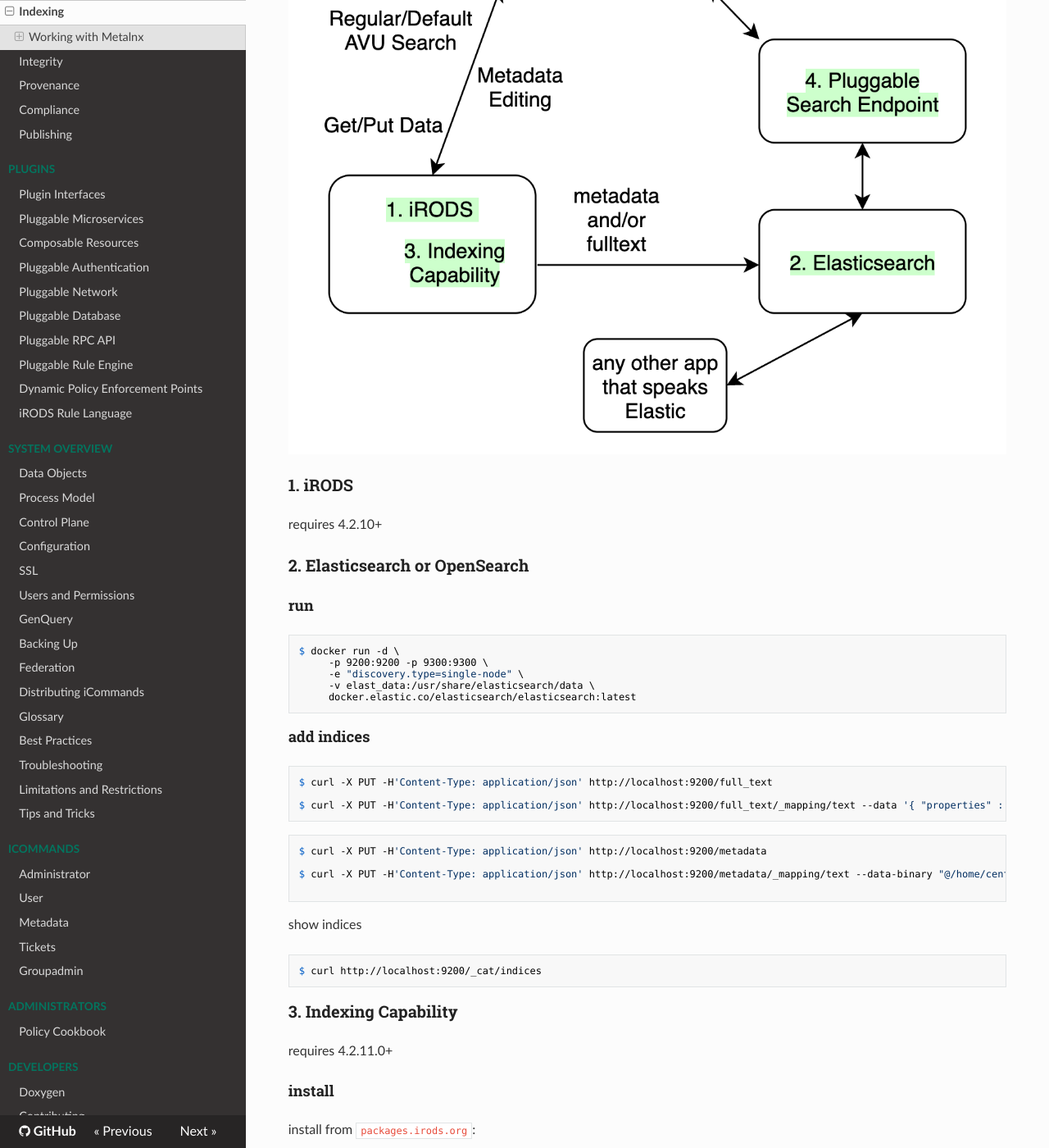
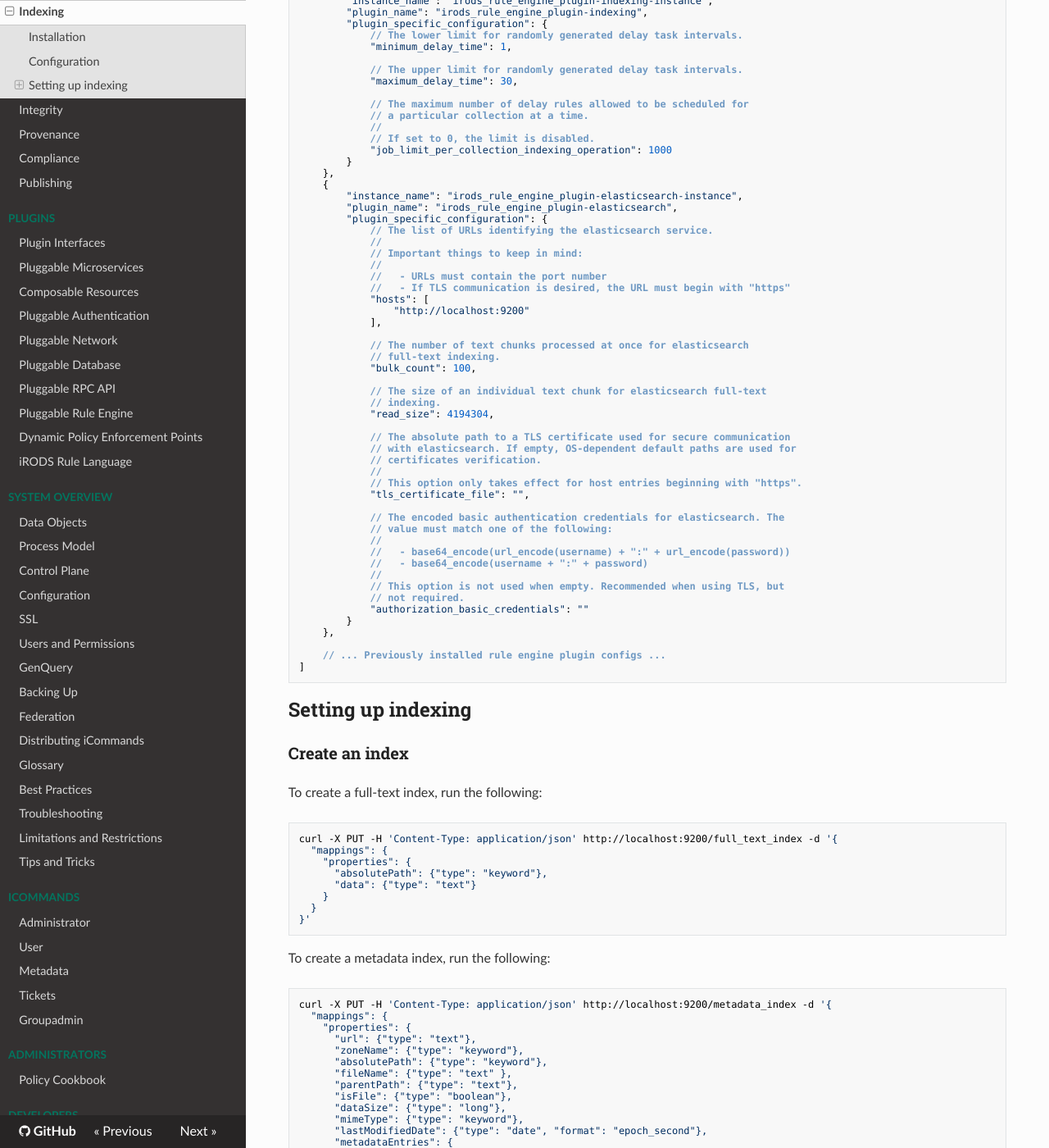
Before and after one commit to irods/irods_docs, an MkDocs documentation site: the page built from docs/capabilities/indexing.md, in a window 1280 px wide and 1400 px high, scrolled down 810 px. Shown: the whole window at 82% size. Built offline with MkDocs 1.6.1, drawn with Linux system fonts in a browser that asks for light colours; nearby versions of some CDN libraries; some of the changed text lies outside the part shown.

Commit message:
[irods/irods#8752] Indexing: Rewrite documentation
This commit rewrites the Indexing Capability documentation to align
with relatively recent updates as well as existing training.

````diff
--- a/docs/capabilities/indexing.md
+++ b/docs/capabilities/indexing.md
@@ -6,258 +6,152 @@
 
 When a collection is annotated for indexing, all its subcollections and data objects are queued for indexing.  If a new data object is added, or a data object is modified, it will be queued for indexing.
 
-## Working with Metalnx
+## Installation
 
-The Metalnx web application provides a browse and search interface into iRODS.  By default, its searches query the iRODS Catalog directly.  But, with an additional search endpoint, it can get its results from Elasticsearch or OpenSearch instead.
+Install the following plugins for the Indexing Capability:
 
-- [1. iRODS](#irods)
-- [2. Elasticsearch or OpenSearch](#elasticsearch-or-opensearch)
-- [3. Indexing Capability](#indexing-capability)
-- [4. Pluggable Search Endpoint](#pluggable-search-endpoint)
-- [5. Metalnx](#metalnx)
+- irods-rule-engine-plugin-indexing
+- irods-rule-engine-plugin-elasticsearch
 
-![Indexing with Metalnx](../images/indexing.png)
+The Elasticsearch plugin is only required if you are using Elasticsearch. Other plugins can be installed as new technologies are implemented.
 
-### 1. iRODS
+Packages can also be built from source: [https://github.com/irods/irods_capability_indexing](https://github.com/irods/irods_capability_indexing)
 
-requires 4.2.10+
+## Configuration
 
-### 2. Elasticsearch or OpenSearch
+Here's an example configuration to enable the Indexing and Elasticsearch plugins. Comments shown are for purposes of explanation and should not be included in an actual configuration. Values shown are the default values.
+```javascript
+"rule_engines": [
+    {
+        "instance_name": "irods_rule_engine_plugin-indexing-instance",
+        "plugin_name": "irods_rule_engine_plugin-indexing",
+        "plugin_specific_configuration": {
+            // The lower limit for randomly generated delay task intervals.
+            "minimum_delay_time": 1,
 
-#### run
+            // The upper limit for randomly generated delay task intervals.
+            "maximum_delay_time": 30,
 
-```
-$ docker run -d \
-     -p 9200:9200 -p 9300:9300 \
-     -e "discovery.type=single-node" \
-     -v elast_data:/usr/share/elasticsearch/data \
-     docker.elastic.co/elasticsearch/elasticsearch:latest
+            // The maximum number of delay rules allowed to be scheduled for
+            // a particular collection at a time.
+            //
+            // If set to 0, the limit is disabled.
+            "job_limit_per_collection_indexing_operation": 1000
+        }
+    },
+    {
+        "instance_name": "irods_rule_engine_plugin-elasticsearch-instance",
+        "plugin_name": "irods_rule_engine_plugin-elasticsearch",
+        "plugin_specific_configuration": {
+            // The list of URLs identifying the elasticsearch service.
+            //
+            // Important things to keep in mind:
+            //
+            //   - URLs must contain the port number
+            //   - If TLS communication is desired, the URL must begin with "https"
+            "hosts": [
+                "http://localhost:9200"
+            ],
+
+            // The number of text chunks processed at once for elasticsearch
+            // full-text indexing.
+            "bulk_count": 100,
+
+            // The size of an individual text chunk for elasticsearch full-text
+            // indexing.
+            "read_size": 4194304,
+
+            // The absolute path to a TLS certificate used for secure communication
+            // with elasticsearch. If empty, OS-dependent default paths are used for
+            // certificates verification.
+            //
+            // This option only takes effect for host entries beginning with "https".
+            "tls_certificate_file": "",
+
+            // The encoded basic authentication credentials for elasticsearch. The
+            // value must match one of the following:
+            //
+            //   - base64_encode(url_encode(username) + ":" + url_encode(password))
+            //   - base64_encode(username + ":" + password)
+            //
+            // This option is not used when empty. Recommended when using TLS, but
+            // not required.
+            "authorization_basic_credentials": ""
+        }
+    },
+
+    // ... Previously installed rule engine plugin configs ...
+]
 ```
 
-#### add indices
+## Setting up indexing
 
-```
-$ curl -X PUT -H'Content-Type: application/json' http://localhost:9200/full_text
+### Create an index
 
-$ curl -X PUT -H'Content-Type: application/json' http://localhost:9200/full_text/_mapping/text --data '{ "properties" : { "absolutePath" : { "type" : "keyword" }, "data" : { "type" : "text" } } }'
+To create a full-text index, run the following:
+```bash
+curl -X PUT -H 'Content-Type: application/json' http://localhost:9200/full_text_index -d '{
+  "mappings": {
+    "properties": {
+      "absolutePath": {"type": "keyword"},
+      "data": {"type": "text"}
+    }
+  }
+}'
 ```
 
+To create a metadata index, run the following:
+```bash
+curl -X PUT -H 'Content-Type: application/json' http://localhost:9200/metadata_index -d '{
+  "mappings": {
+    "properties": {
+      "url": {"type": "text"},
+      "zoneName": {"type": "keyword"},
+      "absolutePath": {"type": "keyword"},
+      "fileName": {"type": "text" },
+      "parentPath": {"type": "text"},
+      "isFile": {"type": "boolean"},
+      "dataSize": {"type": "long"},
+      "mimeType": {"type": "keyword"},
+      "lastModifiedDate": {"type": "date", "format": "epoch_second"},
+      "metadataEntries": {
+        "type": "nested",
+        "properties": {
+          "attribute": {"type": "keyword"},
+          "value": {"type": "text"},
+          "unit": {"type": "keyword"}
+        }
+      }
+    }
+  }
+}'
 ```
-$ curl -X PUT -H'Content-Type: application/json' http://localhost:9200/metadata
+Properties shown above represent all the currently supported metadata, but can be excluded as desired.
 
-$ curl -X PUT -H'Content-Type: application/json' http://localhost:9200/metadata/_mapping/text --data-binary "@/home/centos/repos/irods_capability_indexing/es_mapping.json"
+### Tag a collection for indexing
 
+Indexing operates on specific AVUs annotated to iRODS collections. Indexing metadata takes the following form:
+
+- A: `irods::indexing::index`
+- V: `<index_name>::<index_type>`
+- U: `<technology`
+
+In order to indicate a collection `full_text_collection` for a `full_text` index with Elasticsearch, you can annotate metadata to it like this:
+```bash
+imeta set -C full_text_collection irods::indexing::index full_text_index::full_text elasticsearch
 ```
 
-show indices
+If any data objects exist in `full_text_collection`, these will immediately be scheduled for indexing; and from this point forward, any new data objects which are created under `full_text_collection` or its sub-collections will be scheduled to be indexed upon creation.
 
-```
-$ curl http://localhost:9200/_cat/indices
+The same process applies to `metadata` indexes or any other `index_type`s which may exist.
+
+### Tag a resource for indexing
+
+An administrator may wish to restrict indexing activities to particular resources, for example when automatically ingesting data.
+
+In order to indicate a resource is available for indexing it may be annotated with metadata like so:
+```bash
+imeta add -R <resource_name> irods::indexing::index true
 ```
 
-### 3. Indexing Capability
-
-requires 4.2.11.0+
-
-#### install
-
-install from `packages.irods.org`:
-
-```
-$ sudo yum install -y irods-rule-engine-plugin-elasticsearch irods-rule-engine-plugin-indexing
-```
-
-#### configure
-
-add to `server_config.json` (note the es_version):
-
-```
-    "rule_engines": [
-            {
-                "instance_name": "irods_rule_engine_plugin-indexing-instance",
-                "plugin_name": "irods_rule_engine_plugin-indexing",
-                "plugin_specific_configuration": {
-                }
-            },
-            {
-                "instance_name": "irods_rule_engine_plugin-elasticsearch-instance",
-                "plugin_name": "irods_rule_engine_plugin-elasticsearch",
-                "plugin_specific_configuration": {
-                    "hosts" : ["http://localhost:9200/"],
-                    "bulk_count" : 100,
-                    "es_version" : "6.x",
-                    "read_size" : 4194304
-                }
-            },
-        ]
-```
-
-#### use
-
-create a collection, and designate it for indexing
-
-```
-$ imkdir indexme
-$ imeta add -C indexme irods::indexing::index metadata::metadata elasticsearch
-```
-
-confirm the system is watching that collection
-
-```
-$ iqstat
-id     name
-10018 {"collection-name":"/tempZone/home/rods/indexme","index-name":"metadata","index-type":"metadata","indexer":"elasticsearch","rule-engine-instance-name":"irods_rule_engine_plugin-indexing-instance","rule-engine-operation":"irods_policy_indexing_collection_index","user-name":"rods"}
-```
-
-#### confirm
-
-wait for the delay server to wake up a couple times...
-
-confirm elastic has been informed
-
-```
-$ curl -XGET 'localhost:9200/metadata/_search?pretty' -H 'Content-Type: application/json' -d'{}'
-{
-  "took" : 2,
-  "timed_out" : false,
-  "_shards" : {
-    "total" : 5,
-    "successful" : 5,
-    "skipped" : 0,
-    "failed" : 0
-  },
-  "hits" : {
-    "total" : 1,
-    "max_score" : 1.0,
-    "hits" : [
-      {
-        "_index" : "metadata",
-        "_type" : "_doc",
-        "_id" : "10016",
-        "_score" : 1.0,
-        "_source" : {
-          "absolutePath" : "/tempZone/home/rods/indexme",
-          "dataSize" : 0,
-          "fileName" : "indexme",
-          "isFile" : false,
-          "lastModifiedDate" : 1635537255,
-          "metadataEntries" : [ ],
-          "mimeType" : "",
-          "parentPath" : "/tempZone/home/rods",
-          "url" : "http://tempZone/home/rods/indexme",
-          "zoneName" : "tempZone"
-        }
-      }
-    ]
-  }
-}
-```
-
-### 4. Pluggable Search Endpoint
-
-eventually via docker hub, but for now, unreleased
-
-#### configure
-
-```
-$ git clone https://github.com/irods/metalnx_search_endpoint_elasticsearch
-$ cd metalnx_search_endpoint_elasticsearch
-$ cp server.properties.template server.properties
-```
-
-edit `es.baseurl` and `jwt.secret`
-
-```
-es.baseurl=http://172.17.0.1:9200
-jwt.issuer=metalnx
-jwt.secret=secretsecretsecretsecretsecretsecretsecretsecret
-jwt.lifetime.seconds=600
-jwt.algo=HS384
-project.url.prefix=deprecated
-```
-
-the `jwt.secret` must match the configured value in Metalnx
-
-#### build
-
-```
-$ docker build -t metalnx_search_elasticsearch .
-```
-
-#### run
-
-```
-$ docker run -p 8082:8082 -v $(pwd)/server.properties:/etc/irods-ext/project-and-sample-search.properties metalnx_search_elasticsearch
-```
-
-### 5. Metalnx
-
-2.6.0+ will work from docker hub.
-
-#### configure
-
-clone repository
-
-```
-$ git clone https://github.com/irods-contrib/metalnx-web
-$ cd metalnx-web
-```
-
-copy three configuration files
-
-```
-$ mkdir metalnx-configuration
-$ cd metalnx-configuration
-$ cp ../docker-test-framework/etc/irods-ext/customMetalnxConfig.xml .
-$ cp ../docker-test-framework/etc/irods-ext/metalnx.properties .
-$ cp ../docker-test-framework/etc/irods-ext/metalnxConfig.xml .
-```
-
-update `metalnx.properties`
-
-```
-irods.host=172.17.0.1
-db.url=jdbc:postgresql://db:5432/metalnxdb
-db.username=metalnxuser
-db.password=superdupersecret
-jwt.secret=secretsecretsecretsecretsecretsecretsecretsecret
-pluggablesearch.endpointRegistryList=http://172.17.0.1:8082/v1
-pluggablesearch.enabled=true
-```
-
-create `docker-compose.yml`
-
-```
-version: '3'
-
-services:
-
-  db:
-    image: postgres:11
-    restart: always
-    environment:
-      POSTGRES_PASSWORD: superdupersecret
-      POSTGRES_USER: metalnxuser
-      POSTGRES_DB: metalnxdb
-
-  metalnx:
-    image: irods/metalnx:latest
-    restart: always
-    volumes:
-      - ./metalnx-configuration:/etc/irods-ext
-    ports:
-      - 9000:8080
-```
-
-#### run
-
-get docker compose
-
-```
-$ sudo curl -L "https://github.com/docker/compose/releases/download/latest/docker-compose-$(uname -s)-$(uname -m)" -o /usr/local/bin/docker-compose
-$ sudo chmod +x /usr/local/bin/docker-compose
-```
-
-```
-$ docker-compose up
-```
+If no resource has this metadata, it is assumed that all resources are available for indexing. Should the tag exist on *any* resource in the system, it is assumed that all available resources for indexing are tagged.
````
Also changed, not shown: docs/images/indexing.png (deleted).
